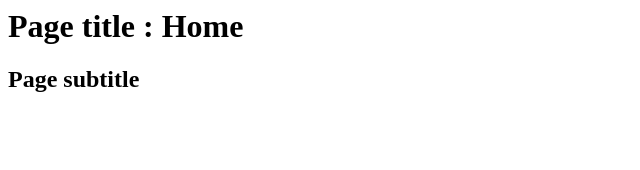
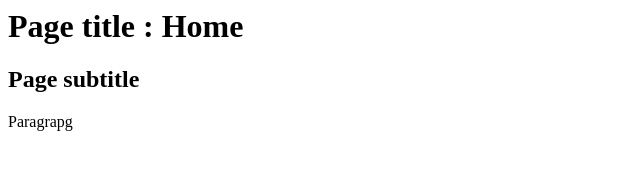
Before and after one commit to Bokki90/gitTest, a plain HTML site: page index.html in a window 1280 px wide. Shown: the full height of the page, 0-640 px from the left. Drawn offline with Linux system fonts and the light colour scheme.

Commit message:
Home job

```diff
--- a/index.html
+++ b/index.html
@@ -1,2 +1,3 @@
 <h1>Page title : Home</h1>
 <h2>Page subtitle</h2>
+<p>Paragrapg</p>
```
